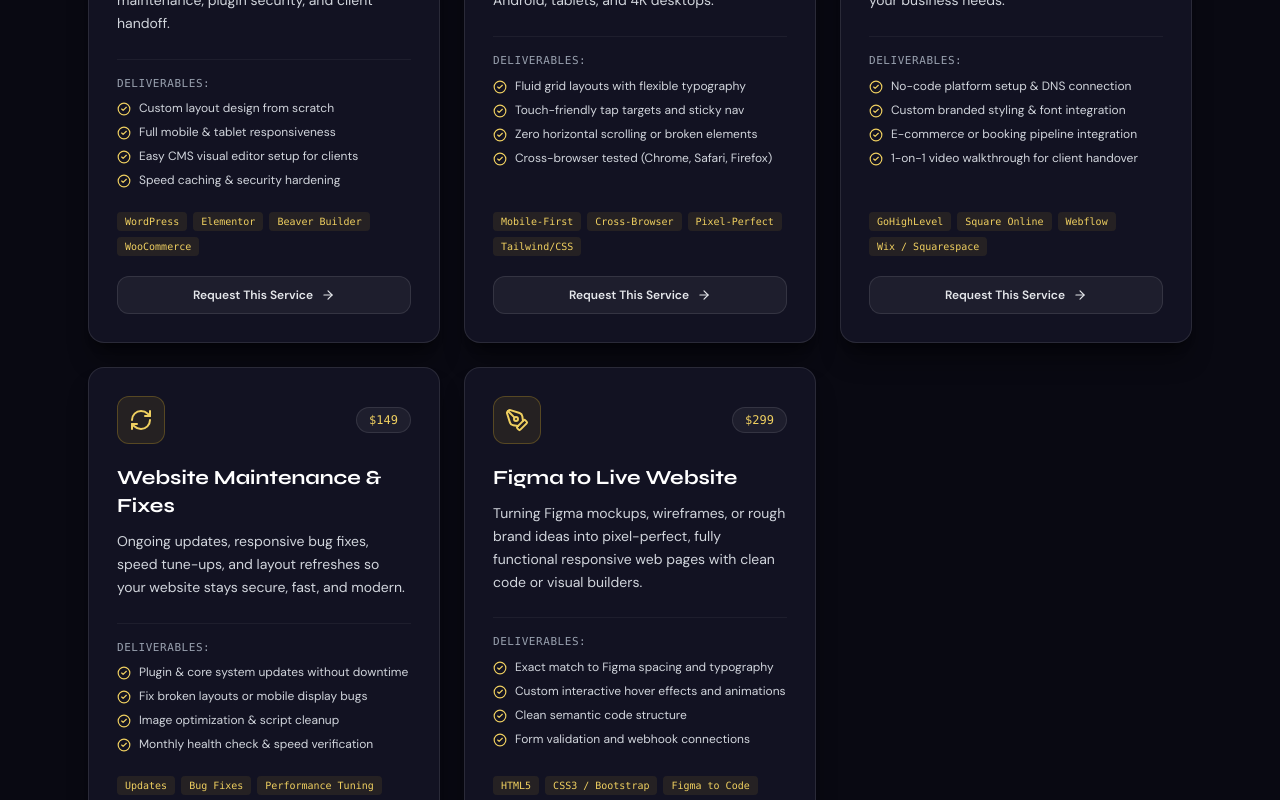
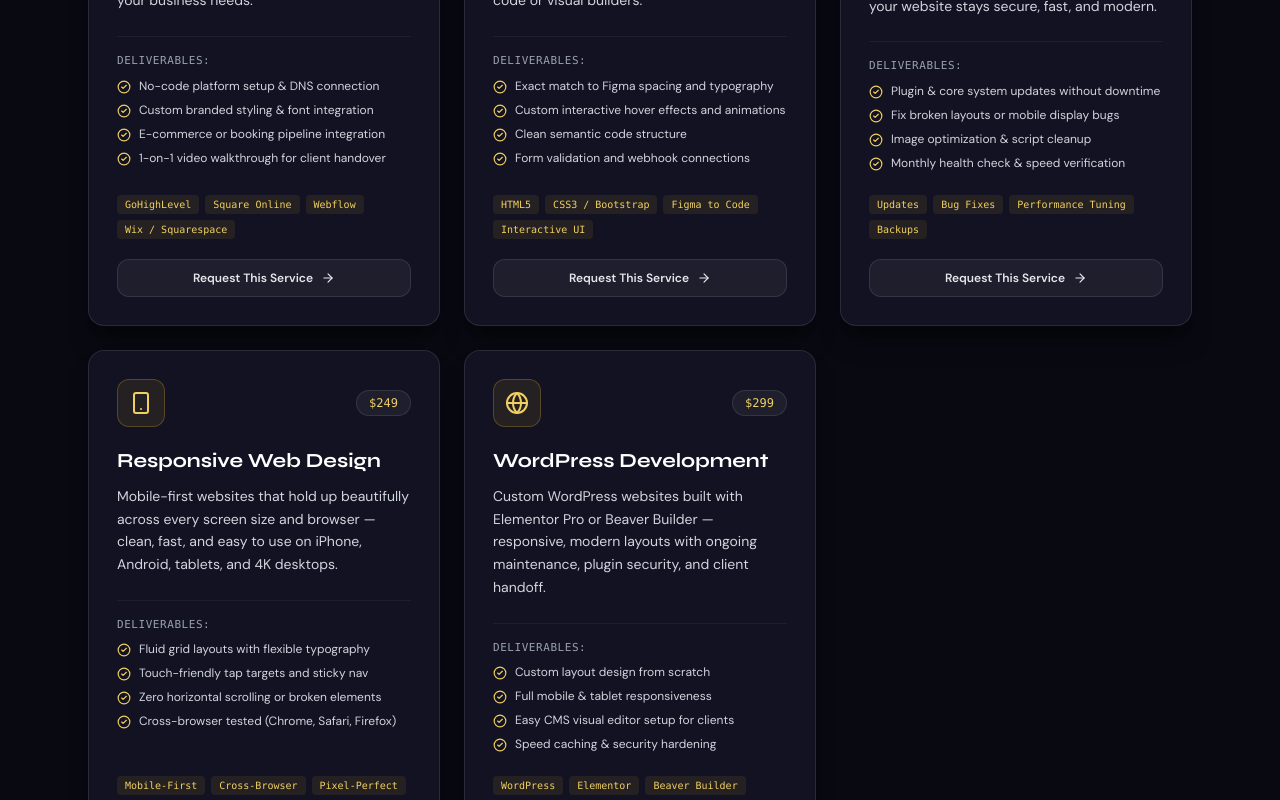
Before and after one commit to abhi-thakur01/portfolio, a React (Vite) app: page / in a window 1280 px wide. Shown: the part 3760-4560 px from the top of the page. Built offline with nearby package versions, Linux system fonts and the light colour scheme.

Commit message:
feat: load editable content from content/ JSON (CMS-ready)

```diff
--- a/src/data/portfolioData.ts
+++ b/src/data/portfolioData.ts
@@ -7,47 +7,34 @@ import {
   Palette,
   RefreshCw,
   LayoutGrid,
-  PenTool
+  PenTool,
+  type LucideIcon,
 } from "lucide-react";
 
-export const PERSONAL_INFO = {
-  name: "Abhishek Thakur",
-  shortName: "Abhishek",
-  monogram: "AT",
-  roleTitle: "Junior Web Designer & WordPress / CMS Specialist",
-  tagline: "Building high-converting, mobile-perfect websites that blend visual polish with reliable CMS engineering.",
-  primaryEmail: "thakurabhi8925@gmail.com",
-  contactEmail: "hello@abhishekthakur.in",
-  phone: "+91 82192 88267",
-  location: "India — Available Worldwide (Remote)",
-  timezone: "IST (UTC+5:30)",
-  availability: "Available for Freelance & Full-time Roles",
-  experienceYears: "1+",
-  projectsDelivered: "12+",
-  toolsMastered: "10+",
-  clientSatisfaction: "100%",
-  githubUrl: "https://github.com/abhi-thakur01",
-  agency: {
-    role: "Junior Web Designer",
-    company: "Gigsoft Pro",
-    period: "2025 – Present",
-    desc: "Building responsive sites for international clients across WordPress, GoHighLevel, and Square Online — custom layouts in Elementor and Beaver Builder, mobile responsiveness, cross-browser testing, and ongoing maintenance."
-  },
-  education: [
-    { degree: "BCA", period: "2020 – 2023", name: "Bachelor of Computer Applications", status: "Completed" },
-    { degree: "MCA", period: "2023 – 2025", name: "Master of Computer Applications", status: "Pursuing" }
-  ]
+import personalJson from "../../content/personal.json";
+import rolesJson from "../../content/roles.json";
+import addressesJson from "../../content/addresses.json";
+import faqsJson from "../../content/faqs.json";
+
+const iconMap: Record<string, LucideIcon> = {
+  Globe,
+  Smartphone,
+  Zap,
+  Search,
+  Target,
+  Palette,
+  RefreshCw,
+  LayoutGrid,
+  PenTool,
 };
 
-export const ROLES = [
-  "Web Designer",
-  "WordPress & Elementor Developer",
-  "Beaver Builder Specialist",
-  "Responsive Web Designer",
-  "GoHighLevel & Square Online Builder",
-  "Landing Page Designer",
-  "CMS Website Developer"
-];
+export const PERSONAL_INFO = personalJson;
+
+export const ROLES: string[] = rolesJson.roles;
+
+export const ADDRESSES: string[] = addressesJson.addresses;
+
+export const FAQS = faqsJson.faqs;
 
 export const NAV_LINKS = [
   { href: "#about", label: "About" },
@@ -59,12 +46,6 @@ export const NAV_LINKS = [
   { href: "#contact", label: "Contact" },
 ];
 
-export const ADDRESSES = [
-  "abhishekthakur.in",
-  "revivedkansas.info",
-  "melaniehoggan.com"
-];
-
 export const SKILL_BARS = [
   { label: "WordPress & Elementor", pct: 92, category: "cms", desc: "Custom theme customization, dynamic templates, ACF & popups" },
   { label: "WordPress & Beaver Builder", pct: 88, category: "cms", desc: "Lightweight modular layouts, custom modules, high performance" },
@@ -73,21 +54,21 @@ export const SKILL_BARS = [
   { label: "GoHighLevel & Square Online", pct: 84, category: "cms", desc: "Sales funnels, e-commerce storefronts, booking pipelines" },
   { label: "JavaScript & DOM Interactions", pct: 68, category: "frontend", desc: "Interactive UI widgets, tab filtering, sliders & form handlers" },
   { label: "Core Web Vitals & Page Speed", pct: 90, category: "performance", desc: "Image compression, caching setups, LCP/CLS score tuning" },
-  { label: "Cross-Browser Compatibility", pct: 92, category: "performance", desc: "Flawless rendering on Chrome, Safari, Firefox & Edge" }
+  { label: "Cross-Browser Compatibility", pct: 92, category: "performance", desc: "Flawless rendering on Chrome, Safari, Firefox & Edge" },
 ];
 
 export const TAG_CLOUD = [
   "HTML5", "CSS3", "JavaScript", "Tailwind CSS", "Bootstrap", "WordPress",
   "Elementor Pro", "Beaver Builder", "GoHighLevel", "Square Online", "Webflow",
-  "Wix Studio", "Squarespace", "Framer", "Figma to Web", "SEO Schema", "Core Web Vitals"
+  "Wix Studio", "Squarespace", "Framer", "Figma to Web", "SEO Schema", "Core Web Vitals",
 ];
 
 export const TOOLS_ROW_1 = [
-  "WordPress", "Webflow", "Framer", "Wix", "Squarespace", "Kajabi", "GoHighLevel", "Square Online"
+  "WordPress", "Webflow", "Framer", "Wix", "Squarespace", "Kajabi", "GoHighLevel", "Square Online",
 ];
 
 export const TOOLS_ROW_2 = [
-  "Elementor Pro", "Beaver Builder", "Bootstrap 5", "Tailwind CSS", "Figma", "VS Code", "PageSpeed Insights", "Google Analytics"
+  "Elementor Pro", "Beaver Builder", "Bootstrap 5", "Tailwind CSS", "Figma", "VS Code", "PageSpeed Insights", "Google Analytics",
 ];
 
 export const ABOUT_TRAITS = [
@@ -107,6 +88,7 @@ export interface ProjectItem {
   platform: string;
   category: "Client Work" | "Featured" | "Case Study";
   desc: string;
+  image?: string;
   highlights: string[];
   tags: string[];
   metrics: { label: string; value: string };
@@ -114,138 +96,42 @@ export interface ProjectItem {
   features: string[];
 }
 
-export const PROJECTS: ProjectItem[] = [
+const projectModules = import.meta.glob("../../content/projects/*.json", { eager: true }) as Record<
+  string,
+  { default: ProjectItem }
+>;
+
+export const PROJECTS: ProjectItem[] = Object.values(projectModules).map((m) => m.default);
+
+export interface ServiceItem {
+  id: string;
+  icon: LucideIcon;
+  title: string;
+  startingPrice: string;
+  desc: string;
+  tags: string[];
+  deliverables: string[];
+}
+
+const serviceModules = import.meta.glob("../../content/services/*.json", { eager: true }) as Record<
+  string,
   {
-    id: "revived-kansas",
-    title: "Revived Kansas",
-    url: "revivedkansas.info",
-    href: "https://www.revivedkansas.info/",
-    platform: "Square Online",
-    category: "Client Work",
-    desc: "A clean, responsive business site built on Square Online, with the layout tuned for mobile users so the experience holds up on any device. Delivered as client work at Gigsoft Pro.",
-    highlights: ["Square Online Storefront", "Mobile-Optimized UX", "Fast Load Speed"],
-    tags: ["Square Online", "Responsive Design", "Mobile Optimised", "Client Project"],
-    metrics: { label: "Mobile Score", value: "98/100" },
-    previewColor: "from-amber-500/20 via-yellow-500/10 to-transparent",
-    features: [
-      "Custom product showcase grid with fluid filters",
-      "Seamless mobile checkout experience via Square",
-      "Adaptive typography calibrated for readability",
-      "Zero layout shift (CLS < 0.02)"
-    ]
-  },
-  {
-    id: "melanie-hoggan",
-    title: "Melanie Hoggan",
-    url: "melaniehoggan.com",
-    href: "https://melaniehoggan.com/",
-    platform: "WordPress",
-    category: "Client Work",
-    desc: "A fully responsive WordPress site built with Beaver Builder, with custom sections and layouts aimed at better engagement — a polished result for an international client.",
-    highlights: ["WordPress & Beaver Builder", "Bespoke Section Designs", "High Conversion CTAs"],
-    tags: ["WordPress", "Beaver Builder", "Custom Layouts", "International Client"],
-    metrics: { label: "Client Rating", value: "5.0 ★" },
-    previewColor: "from-yellow-500/20 via-amber-600/10 to-transparent",
-    features: [
-      "Custom Beaver Builder modular section library",
-      "Streamlined contact capture with instant validation",
-      "Cross-browser testing across Safari, Chrome, and iOS",
-      "SEO-ready permalink & schema structure"
-    ]
-  },
-  {
-    id: "gohighlevel-funnels",
-    title: "High-Converting CMS Funnels",
-    url: "abhishekthakur.in/demos",
-    href: "#contact",
-    platform: "GoHighLevel & Elementor",
-    category: "Featured",
-    desc: "Custom landing pages and sales funnels engineered on GoHighLevel and WordPress Elementor with multi-step lead capture and crisp visual hierarchy.",
-    highlights: ["High Conversion Rates", "Multi-Step Forms", "Fast CDN Delivery"],
-    tags: ["GoHighLevel", "Elementor Pro", "Landing Page", "Lead Capture"],
-    metrics: { label: "Avg Conversion", value: "+34%" },
-    previewColor: "from-orange-500/20 via-amber-500/10 to-transparent",
-    features: [
-      "Multi-step lead qualification forms",
-      "Automated webhook integrations",
-      "Lightning fast mobile viewport rendering",
-      "A/B test ready hero layouts"
-    ]
+    default: {
+      id: string;
+      icon: string;
+      title: string;
+      startingPrice: string;
+      desc: string;
+      tags: string[];
+      deliverables: string[];
+    };
   }
-];
+>;
 
-export const SERVICES = [
-  {
-    id: "wordpress",
-    icon: Globe,
-    title: "WordPress Development",
-    startingPrice: "$299",
-    desc: "Custom WordPress websites built with Elementor Pro or Beaver Builder — responsive, modern layouts with ongoing maintenance, plugin security, and client handoff.",
-    tags: ["WordPress", "Elementor", "Beaver Builder", "WooCommerce"],
-    deliverables: [
-      "Custom layout design from scratch",
-      "Full mobile & tablet responsiveness",
-      "Easy CMS visual editor setup for clients",
-      "Speed caching & security hardening"
-    ]
-  },
-  {
-    id: "responsive",
-    icon: Smartphone,
-    title: "Responsive Web Design",
-    startingPrice: "$249",
-    desc: "Mobile-first websites that hold up beautifully across every screen size and browser — clean, fast, and easy to use on iPhone, Android, tablets, and 4K desktops.",
-    tags: ["Mobile-First", "Cross-Browser", "Pixel-Perfect", "Tailwind/CSS"],
-    deliverables: [
-      "Fluid grid layouts with flexible typography",
-      "Touch-friendly tap targets and sticky nav",
-      "Zero horizontal scrolling or broken elements",
-      "Cross-browser tested (Chrome, Safari, Firefox)"
-    ]
-  },
-  {
-    id: "cms",
-    icon: LayoutGrid,
-    title: "CMS Website Building",
-    startingPrice: "$279",
-    desc: "Professional sites built on GoHighLevel, Square Online, Wix, Squarespace, Webflow, and other leading platforms — matched to your business needs.",
-    tags: ["GoHighLevel", "Square Online", "Webflow", "Wix / Squarespace"],
-    deliverables: [
-      "No-code platform setup & DNS connection",
-      "Custom branded styling & font integration",
-      "E-commerce or booking pipeline integration",
-      "1-on-1 video walkthrough for client handover"
-    ]
-  },
-  {
-    id: "maintenance",
-    icon: RefreshCw,
-    title: "Website Maintenance & Fixes",
-    startingPrice: "$149",
-    desc: "Ongoing updates, responsive bug fixes, speed tune-ups, and layout refreshes so your website stays secure, fast, and modern.",
-    tags: ["Updates", "Bug Fixes", "Performance Tuning", "Backups"],
-    deliverables: [
-      "Plugin & core system updates without downtime",
-      "Fix broken layouts or mobile display bugs",
-      "Image optimization & script cleanup",
-      "Monthly health check & speed verification"
-    ]
-  },
-  {
-    id: "design-to-code",
-    icon: PenTool,
-    title: "Figma to Live Website",
-    startingPrice: "$299",
-    desc: "Turning Figma mockups, wireframes, or rough brand ideas into pixel-perfect, fully functional responsive web pages with clean code or visual builders.",
-    tags: ["HTML5", "CSS3 / Bootstrap", "Figma to Code", "Interactive UI"],
-    deliverables: [
-      "Exact match to Figma spacing and typography",
-      "Custom interactive hover effects and animations",
-      "Clean semantic code structure",
-      "Form validation and webhook connections"
-    ]
-  }
-];
+export const SERVICES: ServiceItem[] = Object.values(serviceModules).map((m) => ({
+  ...m.default,
+  icon: iconMap[m.default.icon] || Globe,
+}));
 
 export const PROCESS = [
   {
@@ -255,7 +141,7 @@ export const PROCESS = [
     duration: "Day 1–2",
     desc: "A close look at your brand, business goals, audience, and competitors — so the project scope and roadmap are crystal clear before a single pixel is placed.",
     tags: ["Brand Research", "Competitor Audit", "Goal Definition", "Site Architecture"],
-    deliverable: "Project Brief & Sitemap"
+    deliverable: "Project Brief & Sitemap",
   },
   {
     phase: "02",
@@ -264,7 +150,7 @@ export const PROCESS = [
     duration: "Day 2–4",
     desc: "Strategy becomes structured wireframes that map the user journey, CTA placements, and content hierarchy so everyone is aligned before visual styling.",
     tags: ["Low-Fi Wireframes", "UX Hierarchy", "Conversion Strategy", "Content Flow"],
-    deliverable: "Clickable Wireframe Layout"
+    deliverable: "Clickable Wireframe Layout",
   },
   {
     phase: "03",
@@ -273,7 +159,7 @@ export const PROCESS = [
     duration: "Day 4–6",
     desc: "Pixel-perfect visual design with attention to modern typography, warm gold accents, spacious grid layouts, and consistent brand identity.",
     tags: ["Typography System", "Color Theory", "Custom UI Elements", "Interactive States"],
-    deliverable: "High-Fidelity UI Design"
+    deliverable: "High-Fidelity UI Design",
   },
   {
     phase: "04",
@@ -282,7 +168,7 @@ export const PROCESS = [
     duration: "Day 6–9",
     desc: "Built cleanly with Elementor Pro, Beaver Builder, GoHighLevel, Square Online, or custom HTML/CSS — speed, responsiveness, and clean structure from day one.",
     tags: ["WordPress / Elementor", "GoHighLevel / Square", "Custom CSS", "Clean HTML5"],
-    deliverable: "Fully Functional Live Staging Site"
+    deliverable: "Fully Functional Live Staging Site",
   },
   {
     phase: "05",
@@ -291,7 +177,7 @@ export const PROCESS = [
     duration: "Day 9–10",
     desc: "Cross-browser testing on mobile/tablet/desktop, Core Web Vitals checks, SEO meta audits, and form testing — verified before going live.",
     tags: ["Core Web Vitals", "Cross-Browser Audit", "SEO Meta Check", "Form QA"],
-    deliverable: "Lighthouse Speed 90+ Score"
+    deliverable: "Lighthouse Speed 90+ Score",
   },
   {
     phase: "06",
@@ -300,7 +186,7 @@ export const PROCESS = [
     duration: "Day 11+",
     desc: "A smooth domain launch followed by live monitoring, a screen recording walkthrough of the CMS for you, and 30 days of post-launch warranty support.",
     tags: ["Domain DNS Setup", "CMS Handover Video", "30-Day Free Support", "Live Launch"],
-    deliverable: "Live Website & Admin Access"
+    deliverable: "Live Website & Admin Access",
   },
 ];
 
@@ -309,43 +195,24 @@ export const SEO_FEATURES = [
     icon: Zap,
     title: "Core Web Vitals Compliant",
     desc: "LCP, FID, and CLS tuned to exceed Google's strict performance benchmarks, directly boosting your organic rankings and lowering ad bounce rates.",
-    badge: "95+ Lighthouse"
+    badge: "95+ Lighthouse",
   },
   {
     icon: Smartphone,
     title: "Mobile-First Indexing Ready",
     desc: "Every site is architected for mobile screens first, matching Google's mobile crawler algorithms and providing a smooth smartphone UX.",
-    badge: "100% Responsive"
+    badge: "100% Responsive",
   },
   {
     icon: Search,
     title: "Semantic HTML5 & Structured Schema",
     desc: "Clean hierarchy (H1-H6), alt tags, OpenGraph previews, and structured JSON-LD schema so search engines index your pages accurately.",
-    badge: "Rich Snippets"
+    badge: "Rich Snippets",
   },
   {
     icon: Target,
     title: "Conversion-Focused UX Architecture",
     desc: "Clear visual hierarchy, strategic call-to-action buttons, trust signals, and rapid form submissions engineered to turn visitors into paying clients.",
-    badge: "+35% Inquiries"
+    badge: "+35% Inquiries",
   },
 ];
-
-export const FAQS = [
-  {
-    q: "What platforms do you specialize in?",
-    a: "I specialize primarily in WordPress (Elementor Pro & Beaver Builder), GoHighLevel funnels, and Square Online storefronts. I also work with custom HTML5/CSS3/Bootstrap/Tailwind, Webflow, Wix, and Squarespace."
-  },
-  {
-    q: "Will my website be easy for me to edit later?",
-    a: "Yes, 100%! I build with clean CMS structures so you can easily update text, change images, or add new blog posts/products without touching any code. I also include a quick video walkthrough showing you how."
-  },
-  {
-    q: "How long does a typical website project take?",
-    a: "A single landing page or simple business site usually takes 4 to 7 business days. A multi-page custom WordPress or CMS website takes about 10 to 14 business days from kickoff to launch."
-  },
-  {
-    q: "How do we get started?",
-    a: "Send me a message via the contact form or email (thakurabhi8925@gmail.com) with a brief idea of what you need. I'll get back to you within 24 hours with recommendations and a clear timeline."
-  }
-];
```
